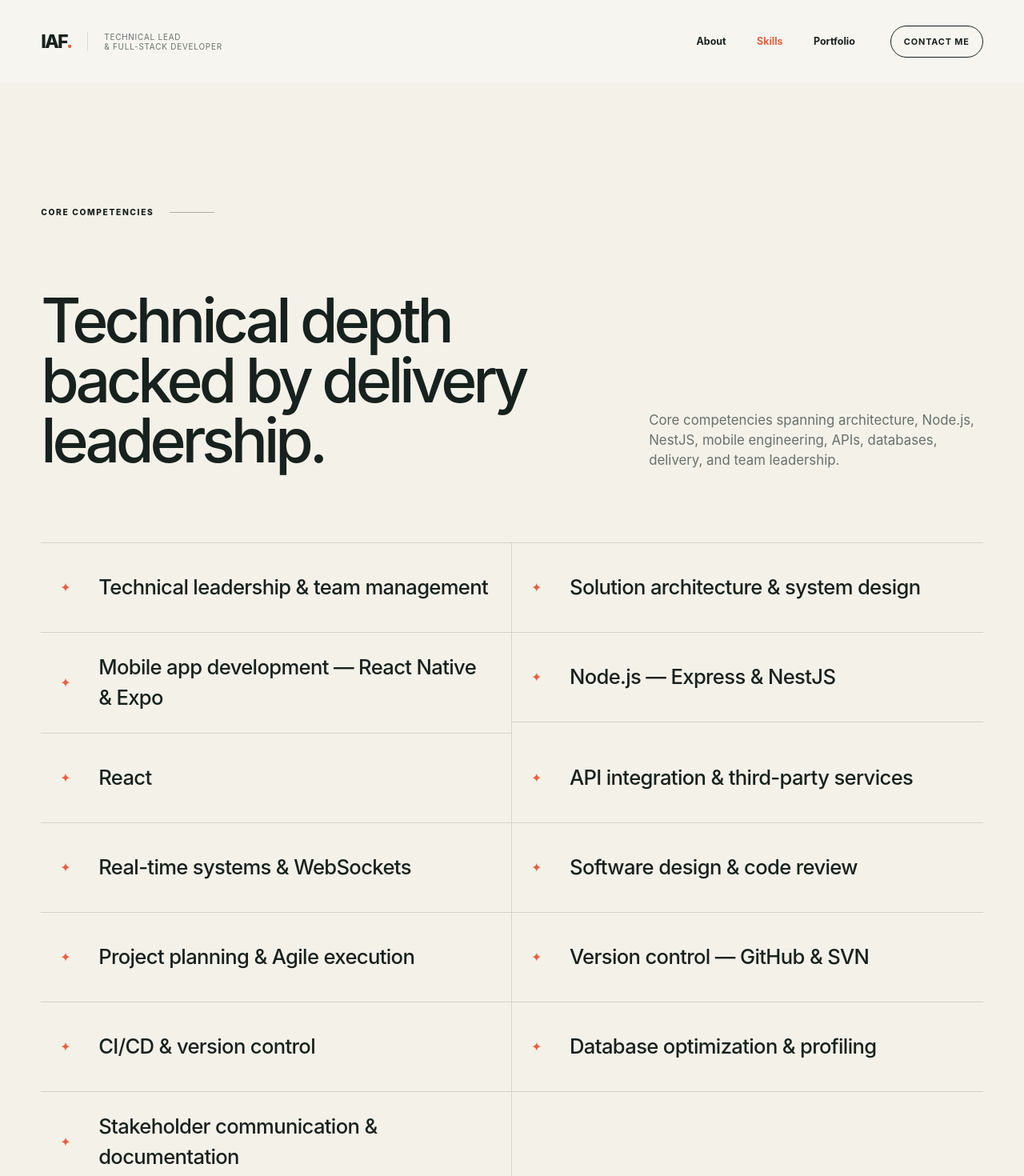
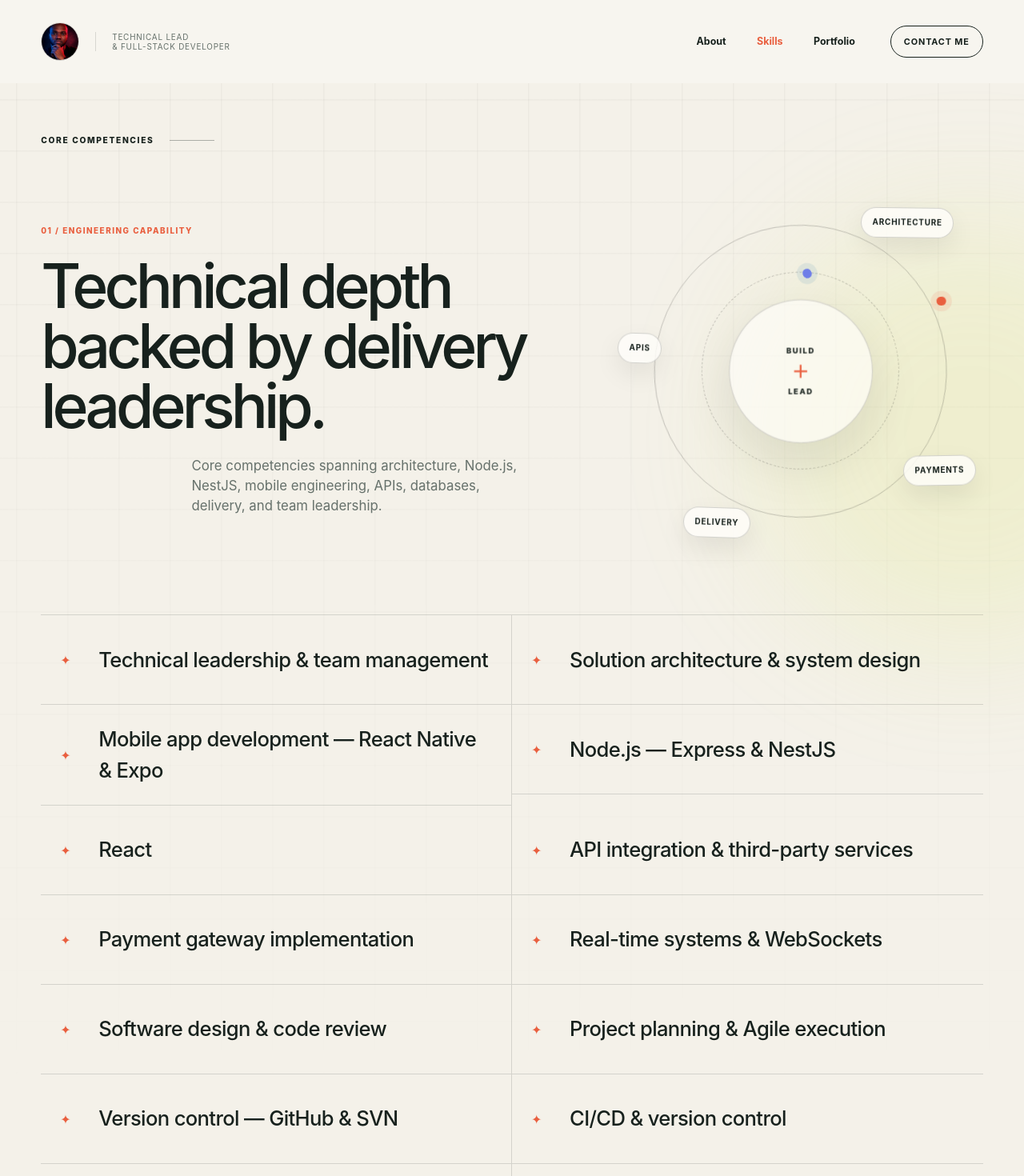
Before and after one commit to Akindelefelix1/MyPortfolio, a React (Vite) app: page /skill in a window 1280 px wide. Shown: the top 1470 px of the page at 80% size. Built offline with nearby package versions, Linux system fonts and the light colour scheme.

Commit message:
refactor: enhance layout and styling across multiple components

```diff
--- a/src/components/layout/Footer.tsx
+++ b/src/components/layout/Footer.tsx
@@ -5,7 +5,11 @@ export function Footer() {
   return (
     <footer className="site-footer">
       <p>© {new Date().getFullYear()} {profile.name} <span>— Built with intention.</span></p>
-      <div>
+      <div className="site-footer-contact">
+        <address>
+          <a href={`mailto:${profile.email}`}>{profile.email}</a>
+          <a href={`tel:${profile.phoneHref}`}>{profile.phone}</a>
+        </address>
         <Link to="/">Home ↑</Link>
       </div>
     </footer>
--- a/src/components/layout/Header.tsx
+++ b/src/components/layout/Header.tsx
@@ -28,7 +28,7 @@ export function Header() {
   return (
     <header className={`site-header ${pathname === '/' ? 'is-home' : ''} ${isScrolled ? 'is-scrolled' : ''}`}>
       <Link className="wordmark" to="/" aria-label={`${profile.name}, home`} onClick={() => setIsOpen(false)}>
-        IAF<span>.</span>
+        <img src="/idowu-akindele-felix.jpeg" alt="" aria-hidden="true" />
       </Link>
       <p className="header-role">Technical Lead<br />&amp; Full-Stack Developer</p>
       <button
--- a/src/components/sections/Skills.tsx
+++ b/src/components/sections/Skills.tsx
@@ -6,9 +6,21 @@ export function Skills() {
   return (
     <section className="section skills-section" id="skills" aria-labelledby="skills-title">
       <SectionLabel>Core competencies</SectionLabel>
-      <div className="skills-heading">
-        <h2 id="skills-title">Technical depth backed by delivery leadership.</h2>
-        <p>Core competencies spanning architecture, Node.js, NestJS, mobile engineering, APIs, databases, delivery, and team leadership.</p>
+      <div className="skills-hero">
+        <div className="skills-heading">
+          <p className="skills-overline">01 / Engineering capability</p>
+          <h2 id="skills-title">Technical depth backed by delivery leadership.</h2>
+          <p className="skills-intro">Core competencies spanning architecture, Node.js, NestJS, mobile engineering, APIs, databases, delivery, and team leadership.</p>
+        </div>
+        <div className="skills-hero-visual" aria-hidden="true">
+          <div className="skills-orbit skills-orbit-one" />
+          <div className="skills-orbit skills-orbit-two" />
+          <div className="skills-core"><span>BUILD</span><strong>+</strong><span>LEAD</span></div>
+          <span className="skill-float skill-float-one">Architecture</span>
+          <span className="skill-float skill-float-two">APIs</span>
+          <span className="skill-float skill-float-three">Payments</span>
+          <span className="skill-float skill-float-four">Delivery</span>
+        </div>
       </div>
       <div className="skills-grid">
         {capabilities.map((skill, index) => (
--- a/src/data/portfolio.ts
+++ b/src/data/portfolio.ts
@@ -16,7 +16,7 @@ export const projects: Project[] = [
     id: 1, number: '01', title: 'CephasHR', category: 'End-to-end product development', year: '2026',
     description: 'A connected human-resources platform for recruitment, employee management, attendance, payroll, performance, document workflows, and workforce operations.',
     tags: ['Full-stack development', 'Database', 'Mail services'], href: 'https://hr.cephasict.com/#/login',
-    overviewHref: 'https://cephas-suite.vercel.app/cephas-hr', accent: 'accent-coral', coverImage: '/cephashr-cover.png',
+    overviewHref: 'https://cephas-suite.vercel.app/people', accent: 'accent-coral', coverImage: '/cephashr-cover.png',
     coverAlt: 'CephasHR overview showing employee, level, position, department, and branch totals',
   },
   {
@@ -140,7 +140,7 @@ export const additionalLeadershipProjects = ['Flat Pad', 'Celma', 'Sound Map', '
 export const capabilities = [
   'Technical leadership & team management', 'Solution architecture & system design',
   'Mobile app development — React Native & Expo', 'Node.js — Express & NestJS', 'React',
-  'API integration & third-party services', 'Real-time systems & WebSockets', 'Software design & code review',
+  'API integration & third-party services', 'Payment gateway implementation', 'Real-time systems & WebSockets', 'Software design & code review',
   'Project planning & Agile execution', 'Version control — GitHub & SVN', 'CI/CD & version control',
   'Database optimization & profiling', 'Stakeholder communication & documentation',
 ]
--- a/src/styles/global.css
+++ b/src/styles/global.css
@@ -16,8 +16,9 @@ body.menu-open { overflow: hidden; }
 .site-header, .site-footer, main { max-width: var(--max-width); margin-inline: auto; }
 .site-header { position: sticky; top: 0; z-index: 50; height: 6.5rem; padding-inline: var(--gutter); display: flex; align-items: center; justify-content: space-between; transition: height .35s ease, background-color .35s ease, backdrop-filter .35s ease; }
 .site-header.is-scrolled { height: 4.75rem; background: rgba(247,245,239,.88); backdrop-filter: blur(18px); border-bottom: 1px solid var(--line); }
-.wordmark { font-size: 1.45rem; font-weight: 850; letter-spacing: -.08em; text-decoration: none; }
-.wordmark span { color: var(--coral); }
+.wordmark { display: block; width: 3rem; height: 3rem; flex: 0 0 3rem; overflow: hidden; border: 1px solid rgba(18,18,18,.12); border-radius: 50%; text-decoration: none; }
+.wordmark img { width: 100%; height: 100%; object-fit: cover; object-position: center 25%; filter: saturate(.9) contrast(1.04); transition: transform .35s ease, filter .35s ease; }
+.wordmark:hover img { transform: scale(1.06); filter: saturate(1) contrast(1.04); }
 .header-role { margin-right: auto; margin-left: 1.25rem; padding-left: 1.25rem; border-left: 1px solid var(--line); color: var(--muted); font-size: .62rem; line-height: 1.25; text-transform: uppercase; letter-spacing: .08em; }
 .nav-links { display: flex; gap: clamp(1.3rem, 3vw, 3.25rem); }
 .nav-links a, .site-footer a { text-decoration: none; font-size: .78rem; font-weight: 700; }
@@ -41,6 +42,9 @@ body.menu-open { overflow: hidden; }
 .section h2 { max-width: 880px; font-size: clamp(2.4rem, 6vw, 5.8rem); line-height: .98; letter-spacing: -.065em; font-weight: 550; }
 .site-footer { padding: 1.75rem var(--gutter) 2.5rem; background: var(--ink); color: var(--paper); display: flex; justify-content: space-between; font-size: .72rem; border-top: 1px solid rgba(255,255,255,.14); }
 .site-footer p span { color: #8d8a83; }
+.site-footer-contact { display: flex; align-items: flex-start; gap: 2rem; }
+.site-footer-contact address { display: flex; flex-direction: column; gap: .2rem; font-style: normal; }
+.site-footer-contact a { color: inherit; }
 .page-enter { animation: page-enter .55s cubic-bezier(.2,.75,.2,1) both; }
 .page-hero { position: relative; min-height: 62svh; padding: clamp(5rem, 10vw, 10rem) var(--gutter) clamp(4rem, 8vw, 8rem); overflow: hidden; border-bottom: 1px solid var(--line); background: linear-gradient(135deg, var(--white) 0%, #f2eee3 58%, #e8eee8 100%); }
 .page-hero::before { content: ''; position: absolute; inset: 0; background-image: linear-gradient(rgba(18,18,18,.035) 1px, transparent 1px), linear-gradient(90deg, rgba(18,18,18,.035) 1px, transparent 1px); background-size: 5rem 5rem; mask-image: linear-gradient(to bottom, black, transparent 90%); pointer-events: none; }
@@ -63,6 +67,8 @@ body.menu-open { overflow: hidden; }
   .nav-links a { font-size: 2.5rem; letter-spacing: -.05em; }
   .nav-links a span { font-size: .65rem; vertical-align: top; }
   .header-role, .header-cta { display: none; }
+  .site-footer { flex-direction: column; gap: 1.5rem; }
+  .site-footer-contact { flex-wrap: wrap; gap: 1rem 1.5rem; }
   .page-hero { min-height: 58svh; padding-top: 5rem; }
   .page-hero h1 { font-size: clamp(3.4rem, 16vw, 5.3rem); }
   .page-hero-description { margin-left: 0; }
@@ -73,7 +79,7 @@ body.menu-open { overflow: hidden; }
   :root { --gutter: 1rem; }
   .site-header { height: 4.5rem; }
   .site-header.is-scrolled { height: 4.25rem; }
-  .wordmark { font-size: 1.2rem; }
+  .wordmark { width: 2.5rem; height: 2.5rem; flex-basis: 2.5rem; }
 }
 
 @media (prefers-reduced-motion: reduce) {
--- a/src/styles/sections.css
+++ b/src/styles/sections.css
@@ -215,14 +215,28 @@
 
 /* Portfolio page */
 .portfolio-page { overflow: hidden; background: #f4f1e9; }
-.portfolio-masthead { position: relative; padding: clamp(5rem, 10vw, 10rem) var(--gutter) clamp(4rem, 8vw, 7rem); color: #f8f5ed; background: #111512; }
-.portfolio-masthead::after { content: ''; position: absolute; width: clamp(11rem, 26vw, 26rem); aspect-ratio: 1; right: -5%; top: 12%; border: 1px solid rgba(255,255,255,.15); border-radius: 50%; box-shadow: inset 0 0 0 clamp(2rem, 6vw, 6rem) rgba(255,255,255,.025); }
-.portfolio-eyebrow { position: relative; z-index: 1; color: #aeb6b1; font-size: .66rem; font-weight: 800; letter-spacing: .16em; text-transform: uppercase; }
+.portfolio-masthead { position: relative; isolation: isolate; overflow: hidden; padding: clamp(5rem, 10vw, 10rem) var(--gutter) clamp(4rem, 8vw, 7rem); color: #f8f5ed; background: #111512; }
+.portfolio-masthead::before { content: ''; position: absolute; z-index: -1; inset: 0; background-image: linear-gradient(rgba(255,255,255,.045) 1px, transparent 1px), linear-gradient(90deg, rgba(255,255,255,.045) 1px, transparent 1px); background-size: 4rem 4rem; mask-image: linear-gradient(to bottom, white, transparent 88%); animation: portfolio-grid-drift 18s linear infinite; }
+.portfolio-masthead::after { content: ''; position: absolute; z-index: -1; width: clamp(15rem, 32vw, 34rem); aspect-ratio: 1; right: -8%; top: 5%; border: 1px solid rgba(255,255,255,.18); border-radius: 50%; box-shadow: inset 0 0 0 clamp(2rem, 6vw, 6rem) rgba(255,255,255,.025); animation: portfolio-orbit 18s linear infinite; }
+.portfolio-eyebrow { position: relative; z-index: 1; color: #aeb6b1; font-size: .66rem; font-weight: 800; letter-spacing: .16em; text-transform: uppercase; animation: portfolio-rise .75s ease both; }
 .portfolio-masthead h1 { position: relative; z-index: 1; max-width: 1100px; margin-top: clamp(2rem, 5vw, 4rem); font-size: clamp(4rem, 10vw, 9rem); font-weight: 540; line-height: .84; letter-spacing: -.075em; }
-.portfolio-masthead h1 em { color: var(--coral); font-family: Georgia, serif; font-weight: 400; }
+.portfolio-masthead h1 span, .portfolio-masthead h1 em { display: inline-block; animation: portfolio-title-in 1s cubic-bezier(.2,.75,.2,1) both; }
+.portfolio-masthead h1 em { color: var(--coral); font-family: Georgia, serif; font-weight: 400; animation-delay: .12s; }
 .portfolio-masthead-bottom { position: relative; z-index: 1; display: flex; justify-content: space-between; align-items: end; gap: 3rem; margin-top: clamp(3rem, 7vw, 6rem); }
-.portfolio-masthead-bottom p { max-width: 570px; color: #aeb6b1; font-size: clamp(1rem, 1.6vw, 1.25rem); }
-.portfolio-masthead-bottom a { flex: 0 0 auto; color: white; font-size: .72rem; font-weight: 800; letter-spacing: .08em; text-transform: uppercase; text-underline-offset: .5rem; }
+.portfolio-masthead-bottom p { max-width: 570px; color: #aeb6b1; font-size: clamp(1rem, 1.6vw, 1.25rem); animation: portfolio-rise .9s .25s cubic-bezier(.2,.75,.2,1) both; }
+.portfolio-masthead-bottom a { flex: 0 0 auto; color: white; font-size: .72rem; font-weight: 800; letter-spacing: .08em; text-transform: uppercase; text-underline-offset: .5rem; animation: portfolio-rise .9s .34s cubic-bezier(.2,.75,.2,1) both; }
+.portfolio-masthead-bottom a:hover { color: var(--coral); transform: translateX(.3rem); }
+.portfolio-signal { position: absolute; z-index: 0; right: clamp(2rem, 13vw, 14rem); bottom: 8%; display: grid; gap: .35rem; justify-items: center; color: rgba(255,255,255,.52); font-size: .52rem; letter-spacing: .15em; animation: portfolio-signal-in 1s .45s ease both; }
+.portfolio-signal i { display: block; width: .3rem; height: .3rem; border-radius: 50%; background: var(--coral); animation: portfolio-pulse 1.6s ease-in-out infinite; }
+.portfolio-signal i:nth-child(2) { animation-delay: .2s; opacity: .65; }
+.portfolio-signal i:nth-child(3) { animation-delay: .4s; opacity: .35; }
+.portfolio-signal span { margin-top: .3rem; }
+@keyframes portfolio-rise { from { opacity: 0; transform: translateY(1.2rem); } to { opacity: 1; transform: translateY(0); } }
+@keyframes portfolio-title-in { from { opacity: 0; transform: translateY(2rem); clip-path: inset(0 0 100%); } to { opacity: 1; transform: translateY(0); clip-path: inset(0); } }
+@keyframes portfolio-grid-drift { to { background-position: 4rem 4rem; } }
+@keyframes portfolio-orbit { to { transform: rotate(360deg); } }
+@keyframes portfolio-signal-in { from { opacity: 0; transform: translateY(1rem); } to { opacity: 1; transform: translateY(0); } }
+@keyframes portfolio-pulse { 0%, 100% { transform: scale(1); box-shadow: 0 0 0 0 rgba(240,99,72,0); } 50% { transform: scale(1.8); box-shadow: 0 0 0 .35rem rgba(240,99,72,.15); } }
 .portfolio-projects { display: grid; grid-auto-rows: 1fr; gap: clamp(2rem, 4vw, 3.5rem); padding: clamp(5rem, 9vw, 9rem) var(--gutter); }
 .portfolio-project-reveal { height: 100%; }
 .portfolio-project-card { display: grid; grid-template-columns: minmax(0, 1.4fr) minmax(20rem, .8fr); gap: clamp(1.5rem, 3vw, 3rem); align-items: stretch; width: 100%; height: 100%; min-height: 26rem; max-width: 1440px; margin-inline: auto; padding: clamp(.8rem, 1.25vw, 1.1rem); border: 1px solid rgba(23,33,29,.1); border-radius: 1.25rem; background: rgba(255,254,250,.92); box-shadow: 0 18px 55px rgba(36,50,43,.07); transition: transform .35s ease, box-shadow .35s ease; }
@@ -251,7 +265,7 @@
 .career-section { padding: clamp(6rem, 11vw, 11rem) var(--gutter); color: var(--ink); background: #f4f1e9; }
 .career-heading { display: grid; grid-template-columns: .5fr 1.5fr; gap: 3rem; margin-bottom: clamp(4rem, 8vw, 7rem); }
 .career-heading > p, .additional-leadership > div > p { color: var(--muted); font-size: .66rem; font-weight: 800; letter-spacing: .15em; text-transform: uppercase; }
-.career-heading h2 { max-width: 920px; font-size: clamp(2.7rem, 6vw, 6rem); font-weight: 500; line-height: .95; letter-spacing: -.06em; }
+.career-heading h2 { max-width: 720px; font-size: clamp(1.8rem, 3.5vw, 3.6rem); font-weight: 500; line-height: 1.02; letter-spacing: -.045em; }
 .career-timeline { position: relative; display: grid; grid-auto-rows: 1fr; gap: 1.25rem; }
 .career-timeline > .reveal { height: 100%; }
 .career-timeline::before { content: ''; position: absolute; left: calc(20% + .35rem); top: 0; bottom: 0; width: 1px; background: var(--line); }
@@ -297,6 +311,7 @@
 
 @media (max-width: 520px) {
   .portfolio-masthead h1 { font-size: clamp(3.6rem, 18vw, 5.3rem); }
+  .portfolio-signal { right: 1.5rem; bottom: 5%; transform: scale(.8); transform-origin: right bottom; }
   .leadership-projects { grid-template-columns: 1fr; }
   .leadership-projects span:nth-child(odd) { border-right: 0; }
   .leadership-projects span:nth-child(even) { padding-left: 0; }
@@ -318,6 +333,15 @@
 @media (prefers-reduced-motion: reduce) {
   html { scroll-behavior: auto; }
   *, *::before, *::after { transition-duration: .01ms !important; }
+  .portfolio-masthead::before,
+  .portfolio-masthead::after,
+  .portfolio-eyebrow,
+  .portfolio-masthead h1 span,
+  .portfolio-masthead h1 em,
+  .portfolio-masthead-bottom p,
+  .portfolio-masthead-bottom a,
+  .portfolio-signal,
+  .portfolio-signal i { animation: none; }
   .hero-line { animation: none; }
   .hero-orb, .hero-portrait, .expertise-rail > div { animation: none; }
 }
@@ -340,14 +364,43 @@
 .hero-portrait img { width: 100%; height: 100%; object-fit: cover; object-position: 50% 28%; filter: saturate(.88) contrast(1.08); transition: transform .8s ease; }
 .hero-portrait:hover img { transform: scale(1.02); }
 
-.skills-section { background: #f4f1e9; color: var(--ink); }
-.skills-heading { display: grid; grid-template-columns: 1.25fr .75fr; align-items: end; gap: 4rem; margin-bottom: clamp(3rem, 7vw, 6rem); }
-.skills-heading p { max-width: 430px; color: var(--muted); font-size: 1.05rem; }
+.skills-section { padding-top: clamp(2.5rem, 5vw, 5rem); background: #f4f1e9; color: var(--ink); }
+.skills-section { position: relative; isolation: isolate; overflow: hidden; }
+.skills-section .section-label { margin-bottom: clamp(2rem, 4vw, 3.5rem); }
+.skills-section::before { content: ''; position: absolute; z-index: -1; inset: 0; background-image: linear-gradient(rgba(18,18,18,.045) 1px, transparent 1px), linear-gradient(90deg, rgba(18,18,18,.045) 1px, transparent 1px); background-size: 4rem 4rem; mask-image: linear-gradient(to bottom, black, transparent 80%); animation: skills-grid-drift 18s linear infinite; }
+.skills-section::after { content: ''; position: absolute; z-index: -1; width: 32rem; aspect-ratio: 1; top: 10rem; right: -13rem; border-radius: 50%; background: var(--lime); filter: blur(80px); opacity: .2; animation: skills-glow 8s ease-in-out infinite; }
+.skills-hero { position: relative; display: grid; grid-template-columns: minmax(0, 1.15fr) minmax(20rem, .85fr); align-items: center; gap: clamp(3rem, 8vw, 8rem); min-height: min(42rem, 56svh); margin-bottom: clamp(3rem, 6vw, 6rem); }
+.skills-heading { position: relative; z-index: 1; display: grid; align-content: center; gap: 1.5rem; }
+.skills-overline { color: var(--coral); font-size: .62rem; font-weight: 800; letter-spacing: .15em; text-transform: uppercase; animation: skills-rise .8s ease both; }
+.skills-heading h2 { max-width: 850px; animation: skills-rise .9s .08s cubic-bezier(.2,.75,.2,1) both; }
+.skills-intro { max-width: 430px; margin-left: auto; color: var(--muted); font-size: 1.05rem; animation: skills-rise .9s .18s cubic-bezier(.2,.75,.2,1) both; }
+.skills-hero-visual { position: relative; justify-self: end; width: min(100%, 29rem); aspect-ratio: 1; animation: skills-visual-in 1.1s .15s cubic-bezier(.2,.75,.2,1) both; }
+.skills-orbit { position: absolute; inset: 10%; border: 1px solid rgba(18,18,18,.22); border-radius: 50%; animation: skills-spin 24s linear infinite; }
+.skills-orbit::before { content: ''; position: absolute; top: -0.35rem; left: 28%; width: .7rem; height: .7rem; border-radius: 50%; background: var(--coral); box-shadow: 0 0 0 .45rem rgba(240,99,72,.12); }
+.skills-orbit-two { inset: 23%; border-style: dashed; animation-direction: reverse; animation-duration: 17s; }
+.skills-orbit-two::before { top: auto; left: auto; right: 7%; bottom: 19%; background: var(--blue); box-shadow: 0 0 0 .45rem rgba(105,157,190,.15); }
+.skills-core { position: absolute; inset: 31%; display: grid; place-content: center; justify-items: center; gap: .2rem; border: 1px solid rgba(18,18,18,.18); border-radius: 50%; background: rgba(255,254,250,.65); box-shadow: 0 1.5rem 4rem rgba(18,18,18,.1); backdrop-filter: blur(8px); animation: skills-core-pulse 4s ease-in-out infinite; }
+.skills-core span { font-size: .58rem; font-weight: 800; letter-spacing: .16em; }
+.skills-core strong { color: var(--coral); font-family: Georgia, serif; font-size: 2.3rem; font-weight: 400; line-height: .8; }
+.skill-float { position: absolute; padding: .65rem .85rem; border: 1px solid rgba(18,18,18,.18); border-radius: 999px; background: rgba(255,254,250,.8); box-shadow: 0 .8rem 2rem rgba(18,18,18,.08); font-size: .62rem; font-weight: 750; letter-spacing: .08em; text-transform: uppercase; backdrop-filter: blur(8px); animation: skill-float 5s ease-in-out infinite; }
+.skill-float-one { top: 7%; right: 8%; animation-delay: -.8s; }
+.skill-float-two { top: 42%; left: 0; animation-delay: -2.1s; }
+.skill-float-three { right: 2%; bottom: 18%; animation-delay: -3.4s; }
+.skill-float-four { bottom: 2%; left: 18%; animation-delay: -1.5s; }
 .skills-grid { display: grid; grid-template-columns: repeat(2, 1fr); border-top: 1px solid var(--line); }
 .skills-grid article { min-height: 7rem; display: grid; grid-template-columns: 2rem 1fr; align-items: center; gap: 1rem; padding: 1.5rem; border-bottom: 1px solid var(--line); }
 .skills-grid > .reveal:nth-child(odd) article { border-right: 1px solid var(--line); }
 .skills-grid article span { color: var(--coral); }
 .skills-grid h3 { font-size: clamp(1.1rem, 2vw, 1.6rem); font-weight: 520; letter-spacing: -.025em; }
+.skills-section .section-label { position: relative; z-index: 1; }
+
+@keyframes skills-rise { from { opacity: 0; transform: translateY(1.5rem); } to { opacity: 1; transform: translateY(0); } }
+@keyframes skills-visual-in { from { opacity: 0; transform: scale(.86) rotate(-8deg); } to { opacity: 1; transform: scale(1) rotate(0); } }
+@keyframes skills-spin { to { transform: rotate(360deg); } }
+@keyframes skill-float { 0%, 100% { transform: translateY(0) rotate(-2deg); } 50% { transform: translateY(-.7rem) rotate(2deg); } }
+@keyframes skills-core-pulse { 0%, 100% { transform: scale(1); } 50% { transform: scale(1.035); } }
+@keyframes skills-grid-drift { to { background-position: 4rem 4rem; } }
+@keyframes skills-glow { 0%, 100% { transform: translate(0, 0) scale(1); } 50% { transform: translate(-2rem, 2rem) scale(1.1); } }
 .portfolio-experience { margin-top: clamp(7rem, 12vw, 12rem); }
 .portfolio-experience-heading { display: grid; grid-template-columns: .5fr 1.5fr; gap: 2rem; align-items: start; margin-bottom: 3rem; padding-top: 1.5rem; border-top: 1px solid var(--line); }
 .portfolio-experience-heading > p { color: var(--muted); font-size: .7rem; font-weight: 800; letter-spacing: .14em; text-transform: uppercase; }
@@ -360,7 +413,10 @@
   .hero-content { min-height: auto; grid-template-columns: 1fr; }
   .hero-copy { padding: 5rem var(--gutter) 7rem; }
   .hero-portrait { width: 100%; height: 65svh; max-width: none; }
+  .skills-hero { grid-template-columns: 1fr; min-height: auto; gap: 3rem; }
   .skills-heading, .portfolio-experience-heading { grid-template-columns: 1fr; gap: 1.5rem; }
+  .skills-intro { margin-left: 0; }
+  .skills-hero-visual { justify-self: center; width: min(100%, 24rem); }
 }
 
 @media (max-width: 560px) {
@@ -369,6 +425,19 @@
   .hero-copy { padding-top: 4rem; }
   .hero h1 { font-size: clamp(3.25rem, 16vw, 5rem); }
   .hero-portrait { height: 56svh; }
+  .skills-hero-visual { width: min(100%, 20rem); }
   .skills-grid { grid-template-columns: 1fr; }
   .skills-grid > .reveal:nth-child(odd) article { border-right: 0; }
 }
+
+@media (prefers-reduced-motion: reduce) {
+  .skills-section::before,
+  .skills-section::after,
+  .skills-orbit,
+  .skills-core,
+  .skill-float,
+  .skills-overline,
+  .skills-heading h2,
+  .skills-intro,
+  .skills-hero-visual { animation: none; }
+}
```
Also changed, not shown: src/components/sections/HomeProjects.tsx (+6 -2 lines).
